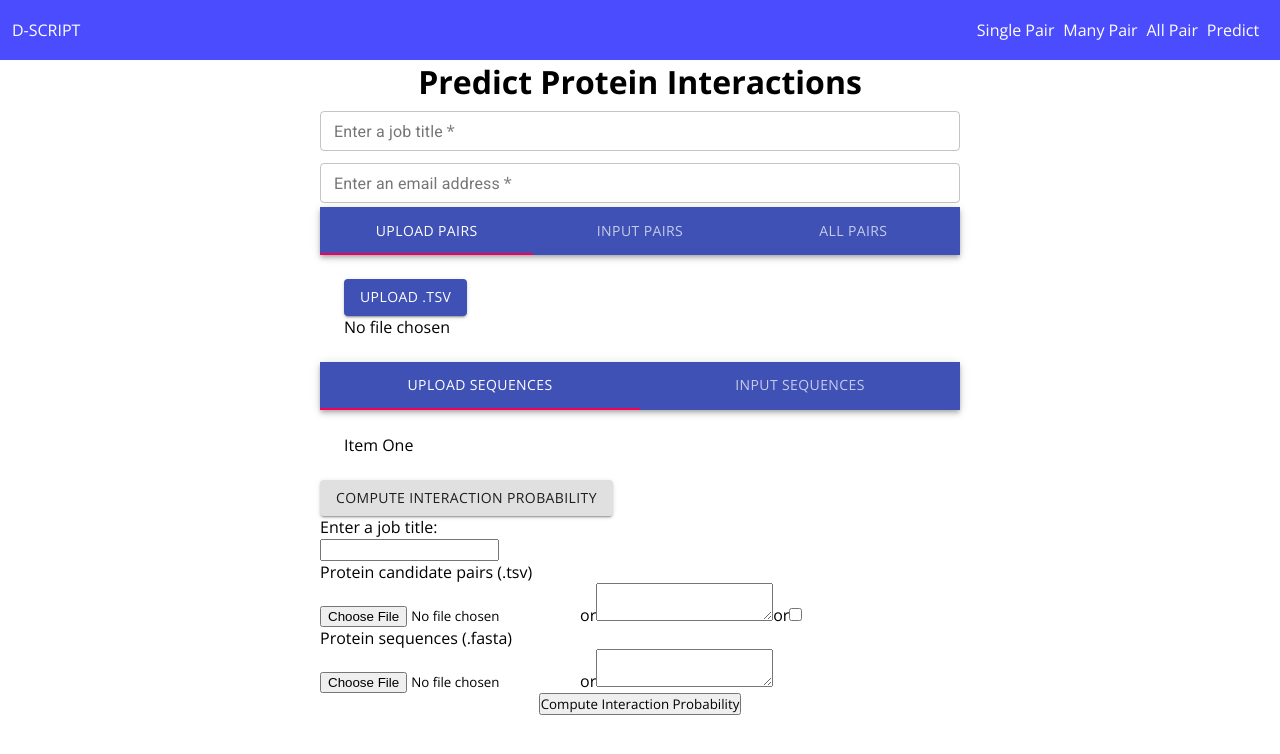
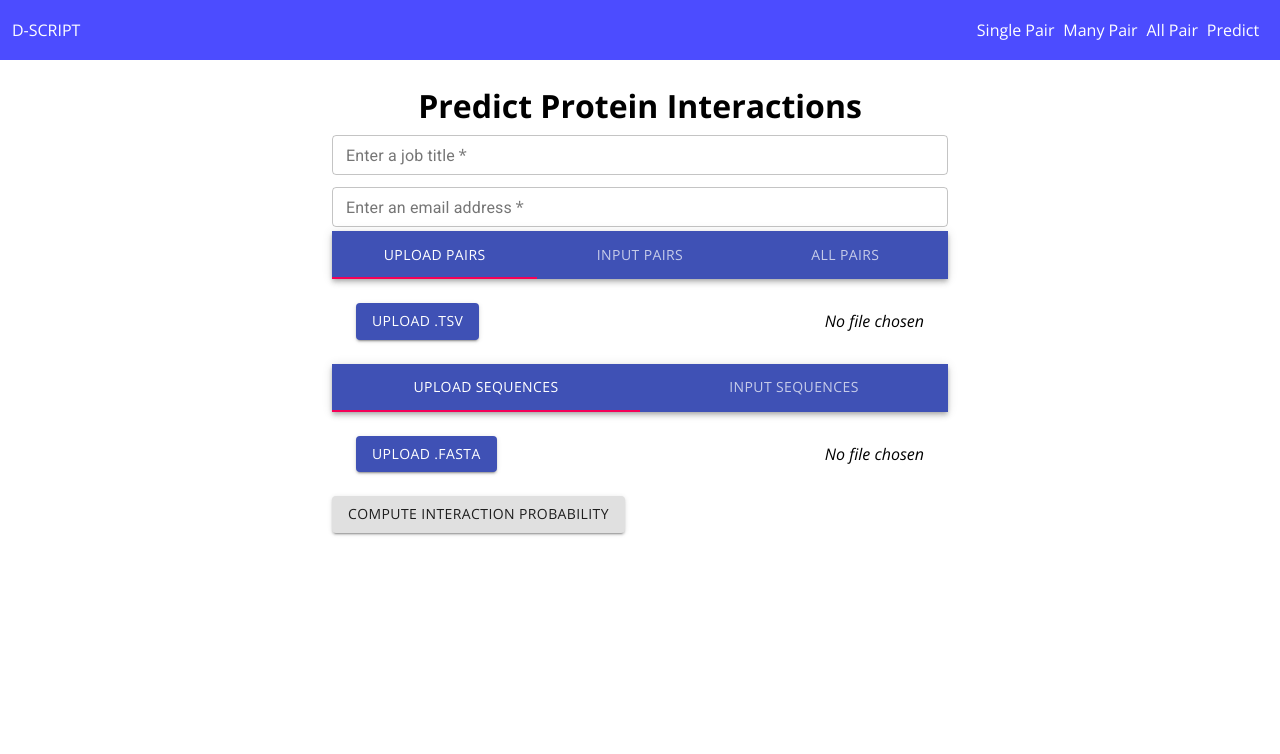
Before and after one commit to samsledje/D-SCRIPT, a React (Create React App) app in the folder web-server/frontend/: page /predict in a window 1280 px wide. Shown: the top 754 px of the page. Built offline with nearby package versions, Linux system fonts and the light colour scheme.

Commit message:
Restyled uploads and corrected reselections

```diff
--- a/web-server/frontend/src/components/modules/PairInput.js
+++ b/web-server/frontend/src/components/modules/PairInput.js
@@ -11,8 +11,11 @@ export default function PairInput() {
     }
 
     const handleFileChange = (e) => {
-        console.log(e.target.files[0])
-        setFile(e.target.files[0].name)
+        if (typeof e.target.files[0] != 'undefined') {
+            setFile(e.target.files[0].name)
+        } else {
+            setFile('No file chosen')
+        }
     }
 
     return (
@@ -25,12 +28,12 @@ export default function PairInput() {
                 </TabList>
             </AppBar>
             <TabPanel value='1'>
-                <input id='upload-pairs' type="file" accept=".tsv" onChange={handleFileChange}/>
-                <label htmlFor='upload-pairs'>
+                <input id='upload-pairs' type="file" accept=".tsv" hidden onChange={handleFileChange}/>
+                <label htmlFor='upload-pairs' className='PairInput-Upload'>
                     <Button variant="contained" color="primary" component="span">
                         Upload .tsv
-                    </Button><br></br>
-                    {file}
+                    </Button>
+                    <em>{file}</em>
                 </label>
             </TabPanel>
             <TabPanel value='2'>
--- a/web-server/frontend/src/components/modules/PredictInput.js
+++ b/web-server/frontend/src/components/modules/PredictInput.js
@@ -26,7 +26,7 @@ export default function PredictInput() {
                 <PairInput></PairInput>
                 <SequenceInput></SequenceInput>
                 <Button variant='contained'>Compute Interaction Probability</Button>
-                <br></br>
+                {/* <br></br>
                 <label>Enter a job title:</label><br></br>
                 <input type="text"></input><br></br>
                 <label>Protein candidate pairs (.tsv)</label><br></br>
@@ -38,9 +38,9 @@ export default function PredictInput() {
                 <label>Protein sequences (.fasta)</label><br></br>
                 <input type="file" accept=".fasta"></input>
                 or
-                <textarea></textarea><br></br>
+                <textarea></textarea><br></br> */}
             </form>
-            <button>Compute Interaction Probability</button>
+            {/* <button>Compute Interaction Probability</button> */}
         </div>
     )
 }
--- a/web-server/frontend/src/components/modules/SequenceInput.js
+++ b/web-server/frontend/src/components/modules/SequenceInput.js
@@ -1,12 +1,21 @@
 import React, { useState } from 'react'
-import { AppBar, Tab } from '@material-ui/core'
+import { AppBar, Tab, Button, TextField } from '@material-ui/core'
 import { TabContext, TabList, TabPanel } from '@material-ui/lab'
 
 export default function SequenceInput() {
     const [index, setIndex] = useState('1');
+    const [file, setFile] = useState('No file chosen')
 
     const handleIndexChange = (e, newIndex) => {
         setIndex(newIndex)
+    }
+
+    const handleFileChange = (e) => {
+        if (typeof e.target.files[0] != 'undefined') {
+            setFile(e.target.files[0].name)
+        } else {
+            setFile('No file chosen')
+        }
     }
 
     return (
@@ -17,8 +26,25 @@ export default function SequenceInput() {
                     <Tab label='Input sequences' value='2'/>
                 </TabList>
             </AppBar>
-            <TabPanel value='1'>Item One</TabPanel>
-            <TabPanel value='2'>Item Two</TabPanel>
+            <TabPanel value='1'>
+                <input id='upload-seqs' type="file" accept=".fasta" onChange={handleFileChange} hidden/>
+                <label htmlFor='upload-seqs' className='SequenceInput-Upload'>
+                    <Button variant="contained" color="primary" component="span">
+                        Upload .fasta
+                    </Button>
+                    <em>{file}</em>
+                </label>
+            </TabPanel>
+            <TabPanel value='2'>
+                <TextField
+                    multiline
+                    label='Sequences in .fasta format'
+                    rows={4}
+                    fullWidth={true}
+                    variant='outlined'
+                    spellCheck='false'
+                />
+            </TabPanel>
         </TabContext>
     )
 }
--- a/web-server/frontend/src/components/modules/_PairInput.scss
+++ b/web-server/frontend/src/components/modules/_PairInput.scss
@@ -1,3 +1,5 @@
-#upload-pairs {
-    display: none;
+.PairInput-Upload {
+    display: flex;
+    justify-content: space-between;
+    align-items: center;
 }
--- a/web-server/frontend/src/components/modules/_PredictInput.scss
+++ b/web-server/frontend/src/components/modules/_PredictInput.scss
@@ -2,9 +2,10 @@
     display: flex;
     flex-flow: column wrap;
     align-items: center;
+    margin: 24px;
 
     form {
         width: 50%;
-        min-width: 500px;
+        min-width: 480px;
     }
 }
--- a/web-server/frontend/src/components/modules/_SequenceInput.scss
+++ b/web-server/frontend/src/components/modules/_SequenceInput.scss
@@ -0,0 +1,5 @@
+.SequenceInput-Upload {
+    display: flex;
+    justify-content: space-between;
+    align-items: center;
+}
--- a/web-server/frontend/src/styles.css
+++ b/web-server/frontend/src/styles.css
@@ -289,15 +289,36 @@
   -webkit-box-align: center;
       -ms-flex-align: center;
           align-items: center;
+  margin: 24px;
 }
 
 .PredictInput-Container form {
   width: 50%;
-  min-width: 500px;
+  min-width: 480px;
 }
 
-#upload-pairs {
-  display: none;
+.PairInput-Upload {
+  display: -webkit-box;
+  display: -ms-flexbox;
+  display: flex;
+  -webkit-box-pack: justify;
+      -ms-flex-pack: justify;
+          justify-content: space-between;
+  -webkit-box-align: center;
+      -ms-flex-align: center;
+          align-items: center;
+}
+
+.SequenceInput-Upload {
+  display: -webkit-box;
+  display: -ms-flexbox;
+  display: flex;
+  -webkit-box-pack: justify;
+      -ms-flex-pack: justify;
+          justify-content: space-between;
+  -webkit-box-align: center;
+      -ms-flex-align: center;
+          align-items: center;
 }
 
 .NavBar-Container {
```
Also changed, not shown: 1 other file (tests, documents, lock files or other folders).
